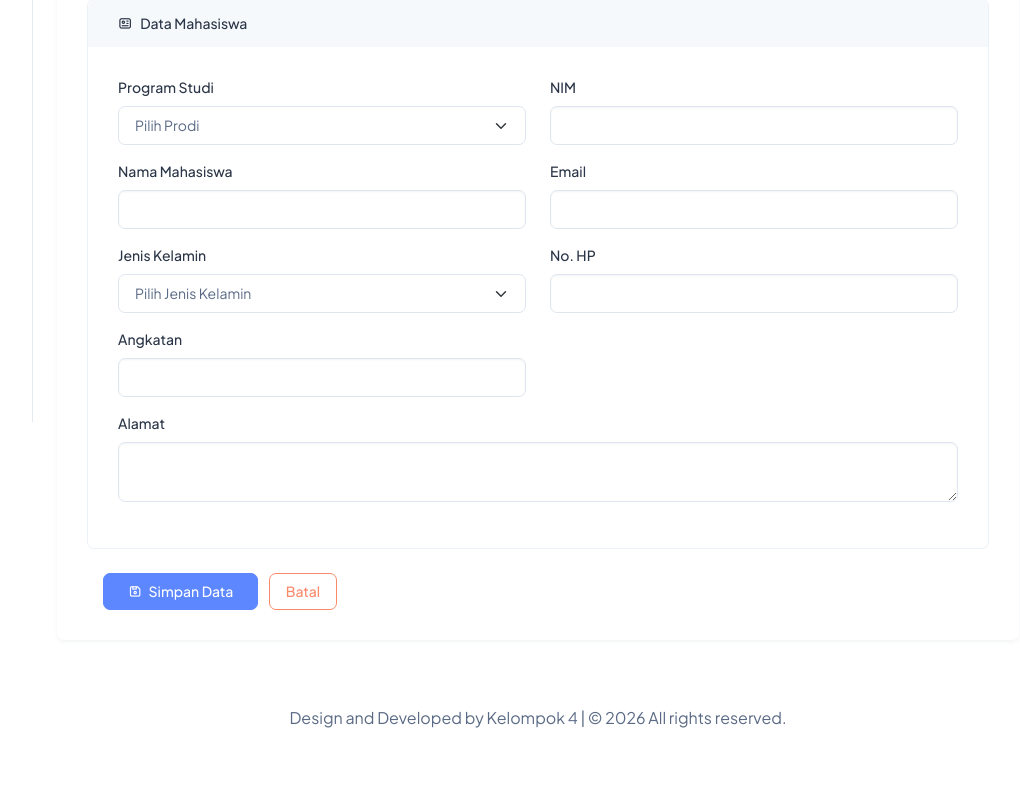
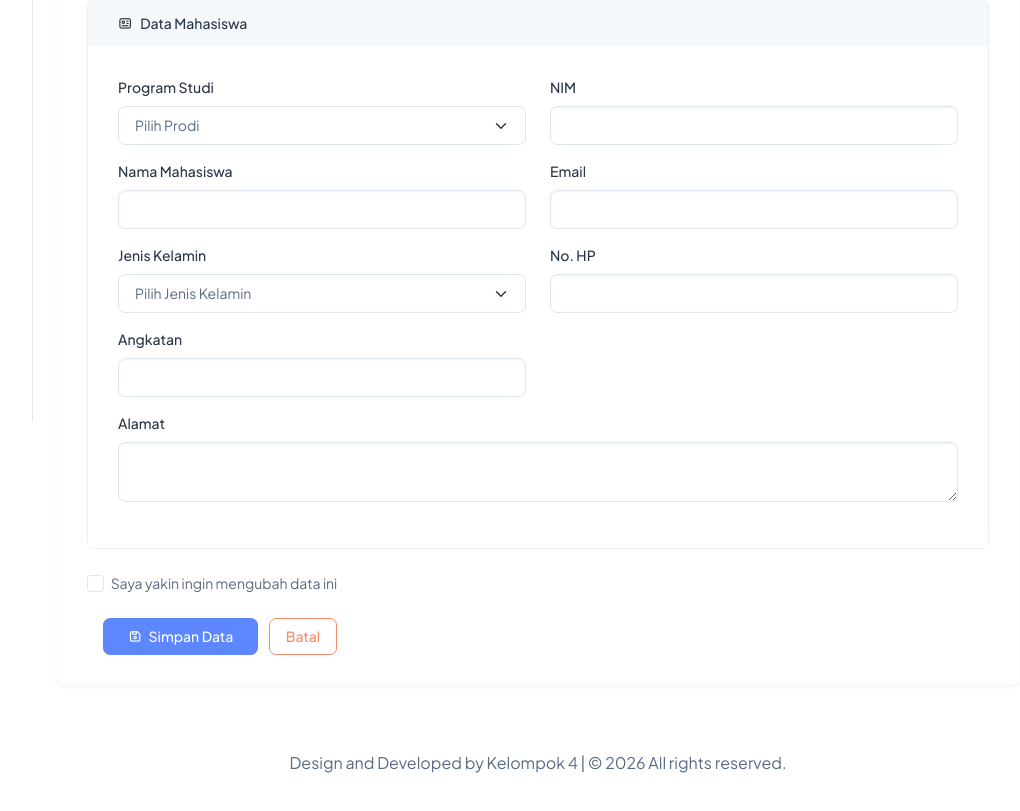
Before and after one commit to ranz0910/siTEMA, a PHP site: page /siTEMA/layout/create/form_tambah_mahasiswa.php in a window 1280 px wide. Shown: the part 378-1189 px from the top of the page, without its empty margins (237-1257 px from the left). Before the commit the page ends 1106 px from the top, so only its background shows below. Run offline with PHP 8.4, Linux system fonts and the light colour scheme; a user stored in the database is signed in; data that the repository does not hold is empty.

Commit message:
update program mahasiswa

```diff
--- a/layout/create/form_tambah_mahasiswa.php
+++ b/layout/create/form_tambah_mahasiswa.php
@@ -102,6 +102,11 @@ include '../../service/auth.php';
           </div>
         </div>
 
+        <div class="mb-4 mt-2 form-check">
+          <input type="checkbox" class="form-check-input" id="confirmCheck" required>
+          <label class="form-check-label" for="confirmCheck">Saya yakin ingin mengubah data ini</label>
+        </div>
+
         <!-- ACTION -->
         <div class="px-3">
           <div class="mt-4">
```
Also changed, not shown: layout/edit/form_edit_mahasiswa.php (+6 -1 lines).
